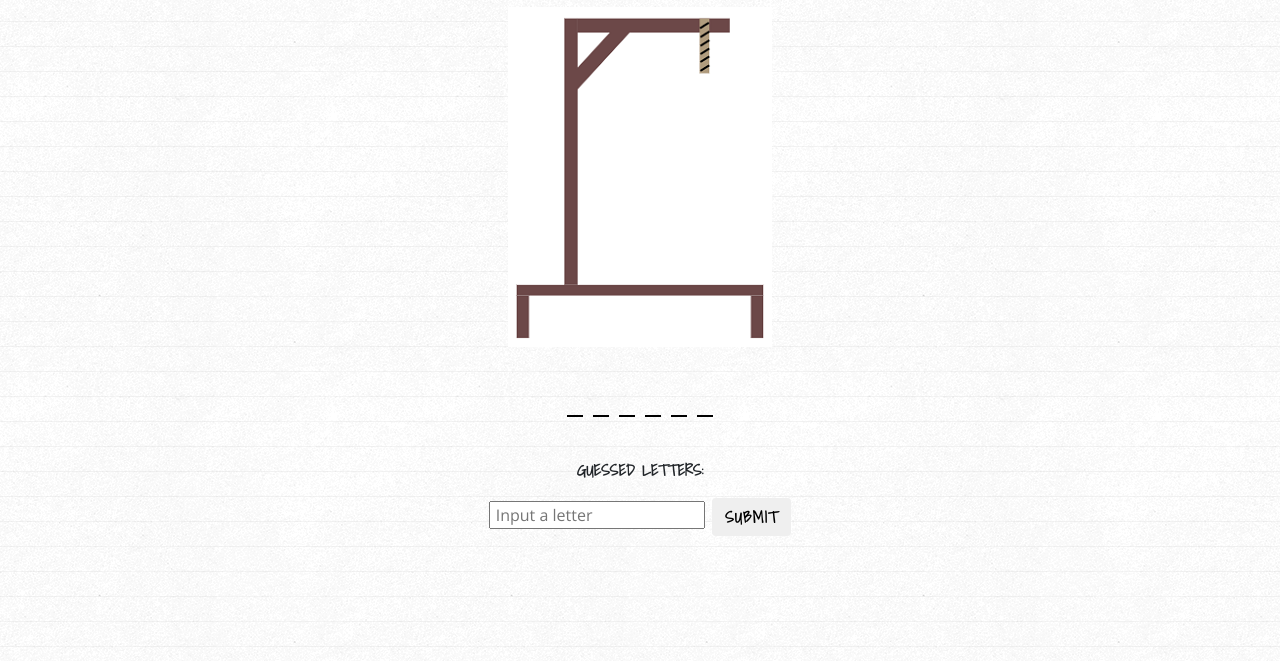
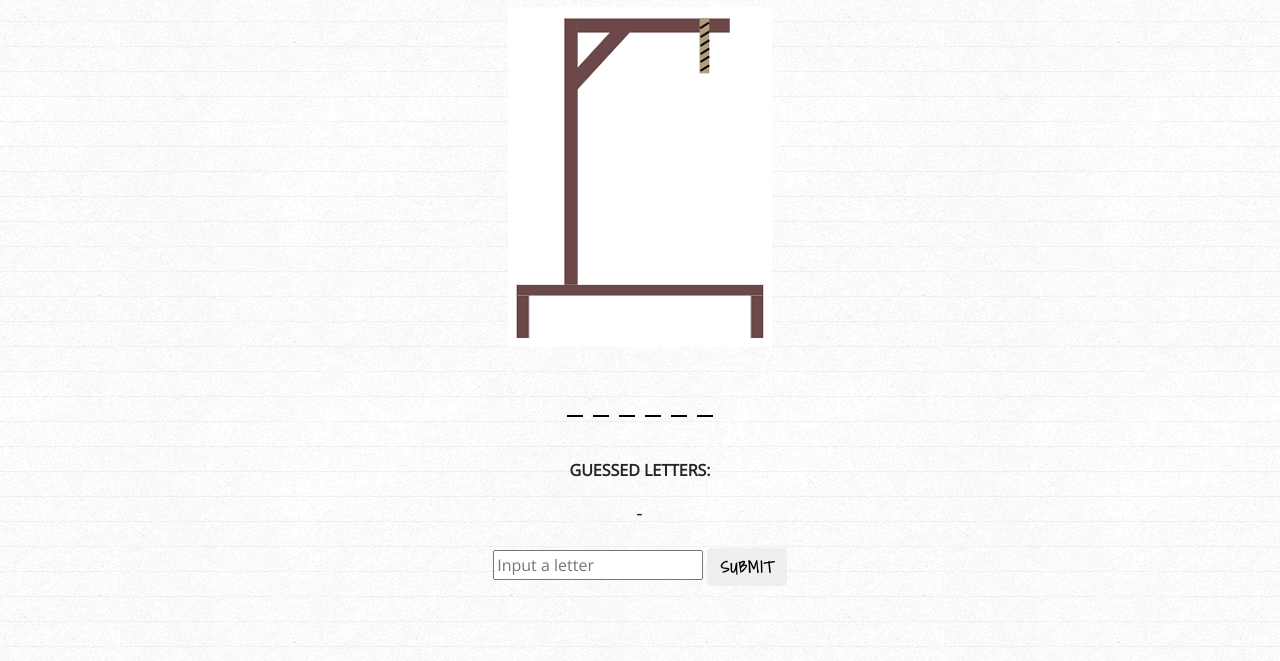
Before and after one commit to emilycolon/JavaScript-Hangman, a plain HTML site: page index.html in a window 1280 px wide. Both pictures are taken after typing "Sample" into the empty fields and a click on the button "SUBMIT". Shown: the part 139-800 px from the top of the page. Drawn offline with nearby package versions, Linux system fonts and the light colour scheme.

Commit message:
more updates to styling!

```diff
--- a/index.html
+++ b/index.html
@@ -57,7 +57,7 @@
 
             <div class="guesser">
                 <p class="guessed-header">GUESSED LETTERS:</p>
-                <p class="guessed"></p>
+                <p class="guessed"> - </p>
                 <input type="text" class="guess" maxlength="1" placeholder="Input a letter">
                 <button class="button btn button-submit button-guesser btn-default">SUBMIT</button>
             </div>
--- a/script.js
+++ b/script.js
@@ -105,6 +105,7 @@ $(document).ready(function() {
       .toUpperCase();
     wordArray = word.split('');
     if (word === '') {
+      // $('.word').addClass('has-error');
       return;
     } else {
       $('.assigner').css('display', 'none');
--- a/style.css
+++ b/style.css
@@ -13,16 +13,6 @@ header {
 div {
     margin-top: 10px;
     margin-bottom: 10px;
-}
-
-input {
-    padding: 0px 5px;
-    font-family: 'Open Sans', sans-serif;
-}
-
-.button {
-    font-weight: bold;
-    letter-spacing: 1px;
 }
 
 .modal {
@@ -71,6 +61,7 @@ input {
 
 .assigner {
     text-align: center;
+    font-family: 'Open Sans', sans-serif;
 }
 
 .word {
@@ -80,6 +71,13 @@ input {
 .guesser {
     display: none;
     text-align: center;
+    font-family: 'Open Sans', sans-serif;
+}
+
+.button {
+    font-family: 'Shadows Into Light', cursive;
+    font-weight: bold;
+    letter-spacing: 1px;
 }
 
 .word-cells-main {
@@ -115,12 +113,13 @@ input {
 
 .guessed-header {
     font-weight: bold;
-    margin-top: 10px;
+    margin-top: 0px;
 }
 
 .guessed {
-    font-family: 'Open Sans', sans-serif;
-    font-size: 15px;
+    font-size: 20px;
+    letter-spacing: 1px;
+    margin-bottom: 20px;
 }
 
 footer {
```
Also changed, not shown: 1 other file.
